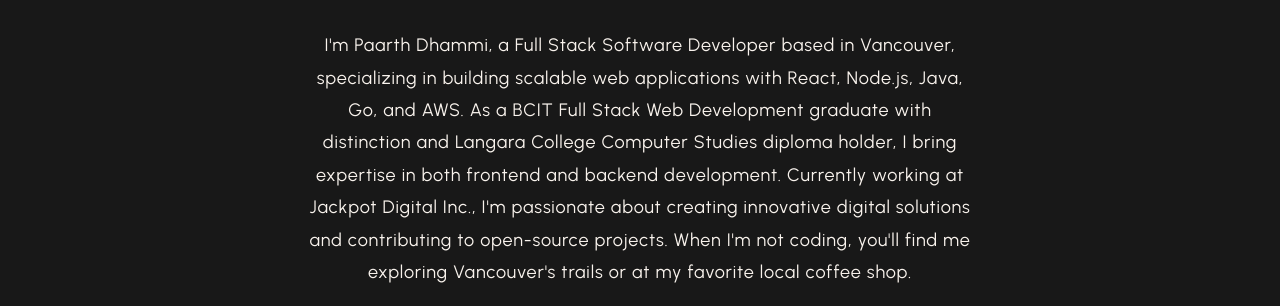
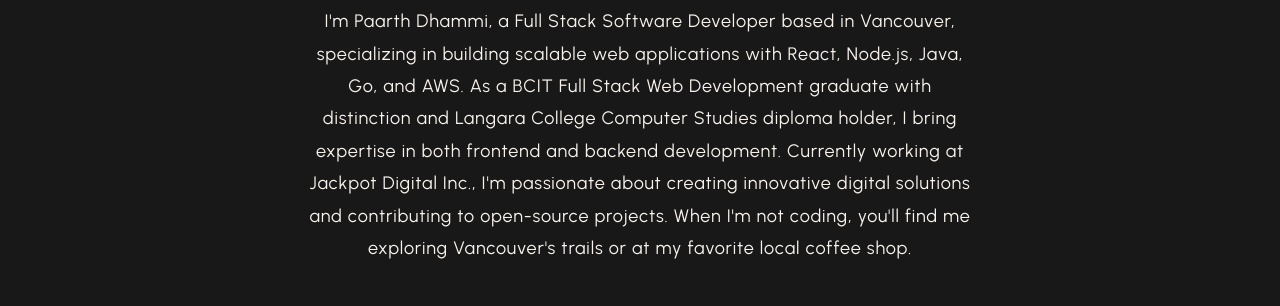
Before and after one commit to paarthd00/portfolio-simple, a website: page index.html in a window 1280 px wide. Shown: the part 404-710 px from the top of the page. Drawn offline with nearby package versions, Linux system fonts and the light colour scheme.

Commit message:
remove min height

```diff
--- a/index.html
+++ b/index.html
@@ -116,7 +116,7 @@
 
   <!-- Hero Section -->
   <header class="magazine-section">
-    <div class="magazine-hero" style="min-height: 100vh; display: flex; flex-direction: column; justify-content: center; margin-bottom: 0;">
+    <div class="magazine-hero" style="display: flex; flex-direction: column; justify-content: center; margin-bottom: 0;">
       <div style="max-width: 42rem; margin: 0 auto;">
         <h1 style="font-size: 3.5rem; margin-bottom: 1rem; line-height: 1.2;">Paarth Dhammi - Full Stack Developer</h1>
         <p class="subtitle" style="margin-bottom: 2rem;">BCIT & Langara College Graduate | Software Developer in Vancouver, BC</p>
```
